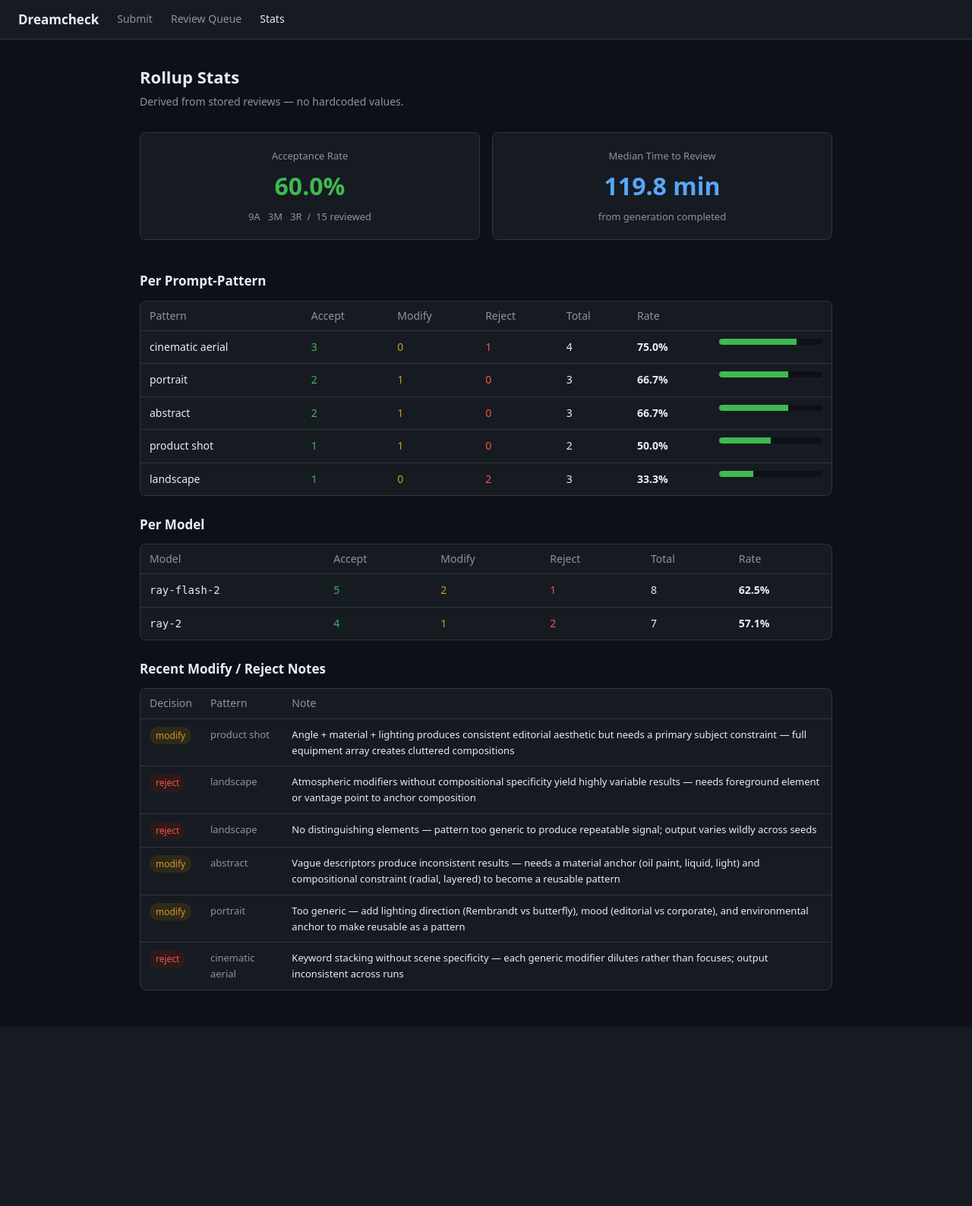
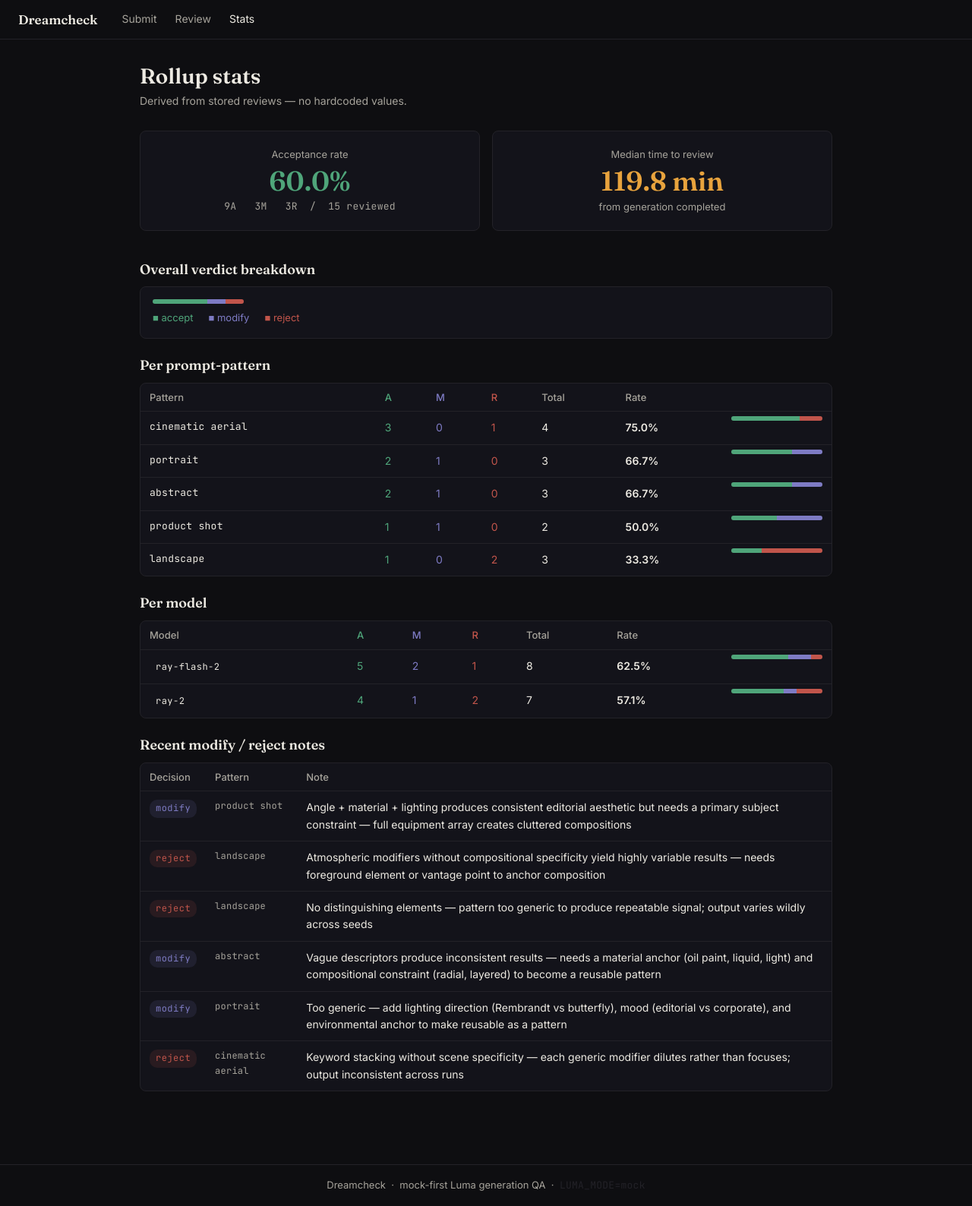
Before and after one commit to sakshampandey1901/Dreamcheck, a FastAPI app: page /stats in a window 1280 px wide. Shown: the whole page at 76% size. Before the commit the page ends 1304 px from the top, so only its background shows below. Run offline with FastAPI, Linux system fonts and the light colour scheme; data comes from the database, SQL or seed files in the repository.

Commit message:
adding reusable componenets

```diff
--- /dev/null
+++ b/static/css/components.css
@@ -0,0 +1,198 @@
+/* ── Ticker ─────────────────────────────────────────────── */
+.ticker-wrap {
+  display: flex;
+  align-items: center;
+  gap: 0.5rem;
+  color: var(--paper-dim);
+  font-size: 0.8125rem;
+  margin-top: 0.375rem;
+}
+.ticker-wrap .ticker-label { font-size: 0.75rem; }
+
+.ticker {
+  position: relative;
+  display: inline-block;
+  width: 5.5rem;
+  height: 1.25em;
+  overflow: hidden;
+  vertical-align: middle;
+}
+.ticker-state {
+  font-family: var(--font-mono);
+  font-size: 0.8125rem;
+  letter-spacing: 0.04em;
+  position: absolute;
+  left: 0;
+  opacity: 0;
+  animation: ticker-fade 3s ease-in-out infinite;
+  animation-delay: calc(var(--i) * 1s);
+}
+.ticker-state--queued   { color: var(--dreaming); }
+.ticker-state--dreaming { color: var(--dreaming); }
+.ticker-state--completed { color: var(--verdict-accept); }
+
+@keyframes ticker-fade {
+  0%   { opacity: 0; transform: translateY(5px); }
+  8%   { opacity: 1; transform: translateY(0); }
+  28%  { opacity: 1; transform: translateY(0); }
+  36%  { opacity: 0; transform: translateY(-5px); }
+  100% { opacity: 0; }
+}
+
+@media (prefers-reduced-motion: reduce) {
+  .ticker-state { animation: none; opacity: 0; }
+  .ticker-state--completed { opacity: 1; }
+}
+
+/* ── State pill ─────────────────────────────────────────── */
+.state-pill {
+  display: inline-block;
+  padding: 0.125rem 0.5rem;
+  border-radius: 10px;
+  font-family: var(--font-mono);
+  font-size: 0.75rem;
+  letter-spacing: 0.04em;
+  white-space: nowrap;
+}
+.state-pill--queued    { background: color-mix(in srgb, var(--dreaming) 12%, transparent);       color: var(--dreaming); }
+.state-pill--dreaming  { background: color-mix(in srgb, var(--dreaming) 12%, transparent);       color: var(--dreaming); }
+.state-pill--completed { background: color-mix(in srgb, var(--verdict-accept) 12%, transparent); color: var(--verdict-accept); }
+.state-pill--failed    { background: color-mix(in srgb, var(--failed) 12%, transparent);         color: var(--failed); }
+.state-pill--accept    { background: color-mix(in srgb, var(--verdict-accept) 12%, transparent); color: var(--verdict-accept); }
+.state-pill--modify    { background: color-mix(in srgb, var(--verdict-modify) 12%, transparent); color: var(--verdict-modify); }
+.state-pill--reject    { background: color-mix(in srgb, var(--verdict-reject) 12%, transparent); color: var(--verdict-reject); }
+
+/* ── Verdict strip — left border on cards ───────────────── */
+.verdict-strip {
+  position: absolute;
+  left: 0; top: 0; bottom: 0;
+  width: 3px;
+  border-radius: 8px 0 0 8px;
+}
+.verdict-strip--pending  { background: var(--line); }
+.verdict-strip--dreaming { background: var(--dreaming); }
+.verdict-strip--accept   { background: var(--verdict-accept); }
+.verdict-strip--modify   { background: var(--verdict-modify); }
+.verdict-strip--reject   { background: var(--verdict-reject); }
+.verdict-strip--failed   { background: var(--failed); }
+
+/* ── Verdict bar — stacked proportional bar in stats ────── */
+.verdict-bar {
+  display: flex;
+  height: 6px;
+  border-radius: 3px;
+  overflow: hidden;
+  background: var(--line);
+  width: 120px;
+}
+.verdict-bar__seg { height: 100%; }
+.verdict-bar__seg--accept { background: var(--verdict-accept); }
+.verdict-bar__seg--modify { background: var(--verdict-modify); }
+.verdict-bar__seg--reject { background: var(--verdict-reject); }
+
+/* ── Cards with left strip ──────────────────────────────── */
+.card-strip {
+  position: relative;
+  padding-left: 1.5rem;
+}
+
+/* ── Submit page — post-submit tracker card ─────────────── */
+.tracker-card {
+  max-width: 640px;
+}
+.tracker-header {
+  display: flex;
+  justify-content: space-between;
+  align-items: flex-start;
+  gap: 0.75rem;
+  margin-bottom: 0.75rem;
+}
+.tracker-meta {
+  font-family: var(--font-mono);
+  font-size: 0.75rem;
+  color: var(--paper-dim);
+  margin-bottom: 0.25rem;
+}
+.tracker-prompt {
+  font-size: 0.9375rem;
+  line-height: 1.5;
+}
+.tracker-id {
+  font-family: var(--font-mono);
+  font-size: 0.6875rem;
+  color: var(--paper-dim);
+  margin-top: 0.5rem;
+  word-break: break-all;
+}
+.tracker-asset {
+  border-radius: 6px;
+  overflow: hidden;
+  margin-top: 0.5rem;
+  background: var(--ink);
+}
+.tracker-asset img {
+  width: 100%;
+  display: block;
+  border-radius: 6px;
+}
+
+/* ── Queue page — review cards ──────────────────────────── */
+.queue-card {
+  display: grid;
+  grid-template-columns: 240px 1fr;
+  gap: 1.25rem;
+  align-items: start;
+}
+.queue-card:focus { outline: 2px solid var(--dreaming); outline-offset: 2px; }
+.queue-asset {
+  border-radius: 6px;
+  overflow: hidden;
+  background: var(--ink);
+  aspect-ratio: 1;
+}
+.queue-asset img { width: 100%; height: 100%; object-fit: cover; display: block; }
+.queue-asset-placeholder {
+  width: 100%;
+  aspect-ratio: 1;
+  display: flex;
+  align-items: center;
+  justify-content: center;
+}
+.queue-asset-placeholder img { width: 100%; height: 100%; object-fit: cover; }
+.queue-controls { display: flex; flex-direction: column; gap: 0.75rem; }
+.queue-prompt-pattern {
+  font-family: var(--font-mono);
+  font-size: 0.6875rem;
+  color: var(--paper-dim);
+  letter-spacing: 0.06em;
+  text-transform: lowercase;
+  margin-bottom: 0.25rem;
+}
+.queue-prompt { font-size: 0.9375rem; line-height: 1.5; margin-bottom: 0.25rem; }
+.queue-buttons { display: flex; gap: 0.5rem; flex-wrap: wrap; }
+
+@media (max-width: 600px) {
+  .queue-card { grid-template-columns: 1fr; }
+  .queue-asset { aspect-ratio: 16/9; }
+}
+
+/* ── Stats page ─────────────────────────────────────────── */
+.stat-card { text-align: center; }
+.stat-label { color: var(--paper-dim); font-size: 0.8125rem; margin-bottom: 0.375rem; }
+.stat-sub   { color: var(--paper-dim); font-size: 0.8125rem; margin-top: 0.375rem; }
+.pattern-row-bar { padding-top: 0.375rem; }
+
+/* ── Empty states ───────────────────────────────────────── */
+.empty-state {
+  text-align: center;
+  padding: 3rem 1.5rem;
+  color: var(--paper-dim);
+}
+.empty-state p { margin: 0; }
+.empty-icon {
+  font-family: var(--font-mono);
+  font-size: 0.8125rem;
+  color: var(--line);
+  margin-bottom: 0.75rem;
+  letter-spacing: 0.1em;
+}
--- a/templates/base.html
+++ b/templates/base.html
@@ -3,97 +3,25 @@
 <head>
   <meta charset="UTF-8">
   <meta name="viewport" content="width=device-width, initial-scale=1.0">
-  <title>{% block title %}Dreamcheck{% endblock %} — Luma Generation QA</title>
-  <style>
-    *, *::before, *::after { box-sizing: border-box; margin: 0; padding: 0; }
-    :root {
-      --bg: #0d1117; --surface: #161b22; --border: #30363d;
-      --text: #e6edf3; --muted: #8b949e; --accent: #58a6ff;
-      --green: #3fb950; --yellow: #d29922; --red: #f85149;
-    }
-    body { background: var(--bg); color: var(--text); font-family: system-ui, sans-serif;
-           font-size: 15px; line-height: 1.6; }
-    a { color: var(--accent); text-decoration: none; }
-    a:hover { text-decoration: underline; }
-
-    nav { background: var(--surface); border-bottom: 1px solid var(--border);
-          padding: 0 24px; display: flex; align-items: center; gap: 24px; height: 52px; }
-    nav .brand { font-weight: 700; font-size: 17px; color: var(--text); }
-    nav a { color: var(--muted); font-size: 14px; }
-    nav a:hover, nav a.active { color: var(--text); text-decoration: none; }
-
-    main { max-width: 960px; margin: 0 auto; padding: 32px 24px; }
-
-    h1 { font-size: 22px; font-weight: 600; margin-bottom: 4px; }
-    h2 { font-size: 17px; font-weight: 600; margin-bottom: 12px; }
-    .subtitle { color: var(--muted); font-size: 14px; margin-bottom: 28px; }
-
-    .card { background: var(--surface); border: 1px solid var(--border);
-            border-radius: 8px; padding: 20px; margin-bottom: 16px; }
-
-    input, textarea, select {
-      background: var(--bg); color: var(--text); border: 1px solid var(--border);
-      border-radius: 6px; padding: 8px 12px; font-size: 14px; font-family: inherit;
-      width: 100%; outline: none;
-    }
-    input:focus, textarea:focus, select:focus { border-color: var(--accent); }
-    textarea { resize: vertical; min-height: 80px; }
-
-    .btn {
-      display: inline-block; padding: 8px 18px; border-radius: 6px; font-size: 14px;
-      font-family: inherit; cursor: pointer; border: 1px solid transparent;
-      font-weight: 500; transition: opacity .15s;
-    }
-    .btn:hover { opacity: .85; }
-    .btn-primary { background: var(--accent); color: #0d1117; }
-    .btn-accept  { background: var(--green); color: #0d1117; }
-    .btn-modify  { background: var(--yellow); color: #0d1117; }
-    .btn-reject  { background: var(--red);   color: #fff; }
-    .btn-sm { padding: 5px 12px; font-size: 13px; }
-
-    .badge {
-      display: inline-block; padding: 2px 8px; border-radius: 12px;
-      font-size: 12px; font-weight: 500; white-space: nowrap;
-    }
-    .badge-queued   { background: #1f2d3d; color: #58a6ff; }
-    .badge-dreaming { background: #2d1f3d; color: #bc8cff; }
-    .badge-completed{ background: #1a2d1f; color: #3fb950; }
-    .badge-failed   { background: #2d1a1a; color: #f85149; }
-    .badge-accept   { background: #1a2d1f; color: #3fb950; }
-    .badge-modify   { background: #2d2a1a; color: #d29922; }
-    .badge-reject   { background: #2d1a1a; color: #f85149; }
-
-    table { width: 100%; border-collapse: collapse; font-size: 14px; }
-    th { text-align: left; color: var(--muted); font-weight: 500;
-         padding: 8px 12px; border-bottom: 1px solid var(--border); }
-    td { padding: 10px 12px; border-bottom: 1px solid var(--border); vertical-align: top; }
-    tr:last-child td { border-bottom: none; }
-
-    .msg { padding: 10px 14px; border-radius: 6px; font-size: 14px; margin-bottom: 12px; }
-    .msg-info    { background: #1f2d3d; border: 1px solid #2d4a6d; color: #58a6ff; }
-    .msg-success { background: #1a2d1f; border: 1px solid #2d5c3d; color: #3fb950; }
-    .msg-error   { background: #2d1a1a; border: 1px solid #5c2d2d; color: #f85149; }
-
-    .label { display: block; font-size: 13px; color: var(--muted); margin-bottom: 4px; }
-    .field { margin-bottom: 14px; }
-
-    .stat-big { font-size: 32px; font-weight: 700; }
-    .grid-2 { display: grid; grid-template-columns: 1fr 1fr; gap: 16px; }
-    @media (max-width: 600px) { .grid-2 { grid-template-columns: 1fr; } }
-
-    #flash { position: fixed; top: 16px; right: 16px; z-index: 999; min-width: 240px; }
-  </style>
+  <title>{% block title %}Dreamcheck{% endblock %} — Luma QA</title>
+  <link rel="stylesheet" href="/static/css/tokens.css">
+  <link rel="stylesheet" href="/static/css/base.css">
+  <link rel="stylesheet" href="/static/css/components.css">
 </head>
 <body>
 <nav>
   <span class="brand">Dreamcheck</span>
-  <a href="/" id="nav-submit">Submit</a>
-  <a href="/queue" id="nav-queue">Review Queue</a>
+  <a href="/"      id="nav-submit">Submit</a>
+  <a href="/queue" id="nav-queue">Review</a>
   <a href="/stats" id="nav-stats">Stats</a>
 </nav>
 <main>
   {% block content %}{% endblock %}
 </main>
+<footer>
+  Dreamcheck &nbsp;·&nbsp; mock-first Luma generation QA &nbsp;·&nbsp;
+  <span class="mono" style="color:var(--line)">LUMA_MODE=mock</span>
+</footer>
 <div id="flash"></div>
 <script>
 function flash(msg, type) {
@@ -101,10 +29,15 @@ function flash(msg, type) {
   el.innerHTML = `<div class="msg msg-${type}" style="margin:0">${msg}</div>`;
   setTimeout(() => { el.innerHTML = ''; }, 3500);
 }
-// Mark active nav
+function escHtml(s) {
+  if (!s) return '';
+  return String(s)
+    .replace(/&/g,'&amp;').replace(/</g,'&lt;')
+    .replace(/>/g,'&gt;').replace(/"/g,'&quot;');
+}
 (function(){
   const p = location.pathname;
-  if (p === '/') document.getElementById('nav-submit').classList.add('active');
+  if (p === '/')      document.getElementById('nav-submit').classList.add('active');
   if (p === '/queue') document.getElementById('nav-queue').classList.add('active');
   if (p === '/stats') document.getElementById('nav-stats').classList.add('active');
 })();
--- /dev/null
+++ b/templates/partials/state_pill.html
@@ -0,0 +1 @@
+{% macro state_pill(state) %}<span class="state-pill state-pill--{{ state }}">{{ state }}</span>{% endmacro %}
--- /dev/null
+++ b/templates/partials/verdict_strip.html
@@ -0,0 +1,15 @@
+{% macro verdict_strip(state="pending") %}<div class="verdict-strip verdict-strip--{{ state }}"></div>{% endmacro %}
+
+{% macro verdict_bar(accepts, modifies, rejects, total) %}
+{% if total and total > 0 %}
+{% set a_pct = (accepts / total * 100) | round(1) %}
+{% set m_pct = (modifies / total * 100) | round(1) %}
+{% set r_pct = (rejects / total * 100) | round(1) %}
+<div class="verdict-bar" role="img"
+     aria-label="{{ accepts }} accepted, {{ modifies }} modified, {{ rejects }} rejected out of {{ total }}">
+  {% if accepts > 0 %}<div class="verdict-bar__seg verdict-bar__seg--accept" style="width:{{ a_pct }}%"></div>{% endif %}
+  {% if modifies > 0 %}<div class="verdict-bar__seg verdict-bar__seg--modify" style="width:{{ m_pct }}%"></div>{% endif %}
+  {% if rejects > 0 %}<div class="verdict-bar__seg verdict-bar__seg--reject" style="width:{{ r_pct }}%"></div>{% endif %}
+</div>
+{% endif %}
+{% endmacro %}
--- a/templates/stats.html
+++ b/templates/stats.html
@@ -1,54 +1,78 @@
 {% extends "base.html" %}
+{% from "partials/verdict_strip.html" import verdict_bar %}
+{% from "partials/state_pill.html" import state_pill %}
 {% block title %}Stats{% endblock %}
 
 {% block content %}
-<h1>Rollup Stats</h1>
+<h1>Rollup stats</h1>
 <p class="subtitle">Derived from stored reviews — no hardcoded values.</p>
 
 {% if stats.overall.total_reviewed %}
 
-<div class="grid-2" style="margin-bottom:24px">
-  <div class="card" style="text-align:center">
-    <div style="color:var(--muted);font-size:13px;margin-bottom:4px">Acceptance Rate</div>
-    <div class="stat-big" style="color:var(--green)">{{ stats.overall.acceptance_rate }}%</div>
-    <div style="font-size:13px;color:var(--muted);margin-top:4px">
-      {{ stats.overall.accepts }}A &nbsp; {{ stats.overall.modifies }}M &nbsp; {{ stats.overall.rejects }}R
-      &nbsp;/&nbsp; {{ stats.overall.total_reviewed }} reviewed
+<div class="grid-2" style="margin-bottom:1.5rem">
+  <div class="card stat-card">
+    <div class="stat-label">Acceptance rate</div>
+    <div class="stat-big" style="color:var(--verdict-accept)">
+      {{ stats.overall.acceptance_rate }}%
+    </div>
+    <div class="stat-sub mono">
+      {{ stats.overall.accepts }}A &nbsp;
+      {{ stats.overall.modifies }}M &nbsp;
+      {{ stats.overall.rejects }}R &nbsp;/&nbsp;
+      {{ stats.overall.total_reviewed }} reviewed
     </div>
   </div>
-  <div class="card" style="text-align:center">
-    <div style="color:var(--muted);font-size:13px;margin-bottom:4px">Median Time to Review</div>
+  <div class="card stat-card">
+    <div class="stat-label">Median time to review</div>
     {% if stats.median_seconds_to_review is not none %}
-      {% set m = (stats.median_seconds_to_review / 60)|round(1) %}
-      <div class="stat-big" style="color:var(--accent)">{{ m }} min</div>
+      {% set m = (stats.median_seconds_to_review / 60) | round(1) %}
+      <div class="stat-big" style="color:var(--dreaming)">{{ m }} min</div>
     {% else %}
-      <div class="stat-big" style="color:var(--muted)">—</div>
+      <div class="stat-big" style="color:var(--paper-dim)">—</div>
     {% endif %}
-    <div style="font-size:13px;color:var(--muted);margin-top:4px">from generation completed</div>
+    <div class="stat-sub">from generation completed</div>
   </div>
 </div>
 
-<h2>Per Prompt-Pattern</h2>
-<div class="card" style="padding:0;overflow:hidden;margin-bottom:24px">
+<div style="margin-bottom:1.5rem">
+  <h2>Overall verdict breakdown</h2>
+  <div class="card" style="padding:1rem">
+    <div style="margin-bottom:0.5rem">
+      {{ verdict_bar(stats.overall.accepts, stats.overall.modifies, stats.overall.rejects, stats.overall.total_reviewed) }}
+    </div>
+    <div style="display:flex;gap:1.25rem;font-size:0.8125rem">
+      <span style="color:var(--verdict-accept)">&#9632; accept</span>
+      <span style="color:var(--verdict-modify)">&#9632; modify</span>
+      <span style="color:var(--verdict-reject)">&#9632; reject</span>
+    </div>
+  </div>
+</div>
+
+<h2>Per prompt-pattern</h2>
+<div class="card" style="padding:0;overflow:hidden;margin-bottom:1.5rem">
   <table>
     <thead>
       <tr>
-        <th>Pattern</th><th>Accept</th><th>Modify</th><th>Reject</th><th>Total</th><th>Rate</th><th style="width:160px"></th>
+        <th>Pattern</th>
+        <th style="color:var(--verdict-accept)">A</th>
+        <th style="color:var(--verdict-modify)">M</th>
+        <th style="color:var(--verdict-reject)">R</th>
+        <th>Total</th>
+        <th>Rate</th>
+        <th style="width:140px"></th>
       </tr>
     </thead>
     <tbody>
     {% for p in stats.per_pattern %}
       <tr>
-        <td>{{ p.pattern }}</td>
-        <td style="color:var(--green)">{{ p.accepts }}</td>
-        <td style="color:var(--yellow)">{{ p.modifies }}</td>
-        <td style="color:var(--red)">{{ p.rejects }}</td>
+        <td class="mono" style="font-size:0.8125rem">{{ p.pattern }}</td>
+        <td style="color:var(--verdict-accept)">{{ p.accepts }}</td>
+        <td style="color:var(--verdict-modify)">{{ p.modifies }}</td>
+        <td style="color:var(--verdict-reject)">{{ p.rejects }}</td>
         <td>{{ p.total }}</td>
         <td><strong>{{ p.acceptance_rate }}%</strong></td>
-        <td>
-          <div style="background:var(--bg);border-radius:4px;height:8px;overflow:hidden">
-            <div style="background:var(--green);height:100%;width:{{ p.acceptance_rate }}%"></div>
-          </div>
+        <td class="pattern-row-bar">
+          {{ verdict_bar(p.accepts, p.modifies, p.rejects, p.total) }}
         </td>
       </tr>
     {% endfor %}
@@ -56,21 +80,32 @@
   </table>
 </div>
 
-<h2>Per Model</h2>
-<div class="card" style="padding:0;overflow:hidden;margin-bottom:24px">
+<h2>Per model</h2>
+<div class="card" style="padding:0;overflow:hidden;margin-bottom:1.5rem">
   <table>
     <thead>
-      <tr><th>Model</th><th>Accept</th><th>Modify</th><th>Reject</th><th>Total</th><th>Rate</th></tr>
+      <tr>
+        <th>Model</th>
+        <th style="color:var(--verdict-accept)">A</th>
+        <th style="color:var(--verdict-modify)">M</th>
+        <th style="color:var(--verdict-reject)">R</th>
+        <th>Total</th>
+        <th>Rate</th>
+        <th style="width:140px"></th>
+      </tr>
     </thead>
     <tbody>
     {% for m in stats.per_model %}
       <tr>
-        <td><code>{{ m.model }}</code></td>
-        <td style="color:var(--green)">{{ m.accepts }}</td>
-        <td style="color:var(--yellow)">{{ m.modifies }}</td>
-        <td style="color:var(--red)">{{ m.rejects }}</td>
+        <td>{{ state_pill(m.model) }}</td>
+        <td style="color:var(--verdict-accept)">{{ m.accepts }}</td>
+        <td style="color:var(--verdict-modify)">{{ m.modifies }}</td>
+        <td style="color:var(--verdict-reject)">{{ m.rejects }}</td>
         <td>{{ m.total }}</td>
         <td><strong>{{ m.acceptance_rate }}%</strong></td>
+        <td class="pattern-row-bar">
+          {{ verdict_bar(m.accepts, m.modifies, m.rejects, m.total) }}
+        </td>
       </tr>
     {% endfor %}
     </tbody>
@@ -78,18 +113,22 @@
 </div>
 
 {% if stats.rejection_notes %}
-<h2>Recent Modify / Reject Notes</h2>
+<h2>Recent modify / reject notes</h2>
 <div class="card" style="padding:0;overflow:hidden">
   <table>
     <thead>
-      <tr><th>Decision</th><th>Pattern</th><th>Note</th></tr>
+      <tr>
+        <th>Decision</th>
+        <th>Pattern</th>
+        <th>Note</th>
+      </tr>
     </thead>
     <tbody>
     {% for n in stats.rejection_notes %}
       <tr>
-        <td><span class="badge badge-{{ n.decision }}">{{ n.decision }}</span></td>
-        <td style="color:var(--muted);font-size:13px">{{ n.prompt_pattern }}</td>
-        <td style="font-size:13px">{{ n.note }}</td>
+        <td>{{ state_pill(n.decision) }}</td>
+        <td class="mono" style="font-size:0.75rem;color:var(--paper-dim)">{{ n.prompt_pattern }}</td>
+        <td style="font-size:0.875rem">{{ n.note }}</td>
       </tr>
     {% endfor %}
     </tbody>
@@ -98,6 +137,13 @@
 {% endif %}
 
 {% else %}
-<div class="msg msg-info">No reviews yet — submit some generations and review them to see stats.</div>
+<div class="empty-state" style="padding-top:4rem">
+  <div class="empty-icon mono">— — —</div>
+  <p>No reviews yet.</p>
+  <p style="margin-top:0.5rem;font-size:0.875rem">
+    <a href="/">Submit some generations</a> and review them to see stats.
+  </p>
+</div>
 {% endif %}
+
 {% endblock %}
```
Also changed, not shown: static/js/ticker.js (added, +19 -0 lines), templates/queue.html (+55 -48 lines), templates/submit.html (+65 -41 lines), static/placeholder.svg.
